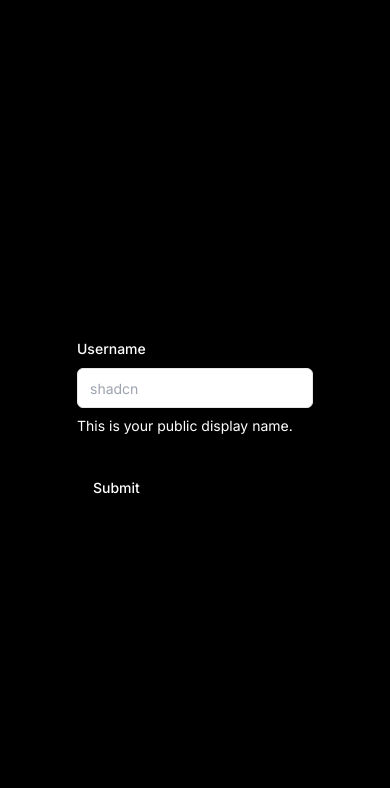
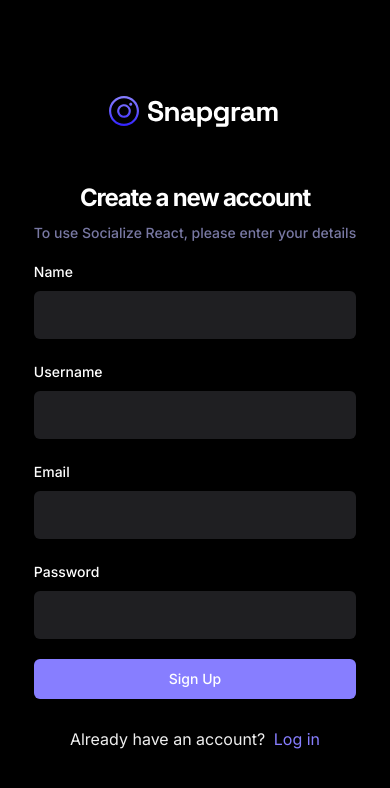
Before and after one commit to ahmedaosman-hub/socialize-react, a React (Vite) app: page /sign-up in a window 390 px wide. Shown: the top 788 px of the page. Built offline with nearby package versions, Linux system fonts and the light colour scheme.

Commit message:
Refactor SignUpForm component and add SignUpValidation schema

```diff
--- a/src/_auth/Forms/SignUpForm.tsx
+++ b/src/_auth/Forms/SignUpForm.tsx
@@ -12,31 +12,58 @@
   FormMessage,
 } from "@/components/ui/form";
 import { Input } from "@/components/ui/input";
-
-const formSchema = z.object({
-  username: z.string().min(2).max(50),
-});
+import { SignUpValidation } from "@/lib/validation";
+import Loader from "@/components/shared/Loader";
+import { Link } from "react-router-dom";
 
 const SignUpForm = () => {
+  const isLoading = false;
   // 1. Define your form.
-  const form = useForm<z.infer<typeof formSchema>>({
-    resolver: zodResolver(formSchema),
+  const form = useForm<z.infer<typeof SignUpValidation>>({
+    resolver: zodResolver(SignUpValidation),
     defaultValues: {
+      name: "",
       username: "",
+      email: "",
+      password: "",
     },
   });
 
   // 2. Define a submit handler.
-  function onSubmit(values: z.infer<typeof formSchema>) {
-    // Do something with the form values.
-    // ✅ This will be type-safe and validated.
-    console.log(values);
+  async function onSubmit(values: z.infer<typeof SignUpValidation>) {
+    // const newUser = await createUserAccount(values);
   }
 
   return (
-    <div>
-      <Form {...form}>
-        <form onSubmit={form.handleSubmit(onSubmit)} className="space-y-8">
+    <Form {...form}>
+      <div className="sm:w-420 flex-center flex-col">
+        <img src="/assets/images/logo.svg" alt="logo" className="mb-8" />
+
+        <h2 className="h3-bold md:h2-bold pt-5 sm:pt-12">
+          Create a new account
+        </h2>
+        <p className="text-light-3 small-medium md:base-regular mt-2">
+          To use Socialize React, please enter your details
+        </p>
+        <form
+          onSubmit={form.handleSubmit(onSubmit)}
+          className="flex flex-col gap-5 w-full mt-4"
+        >
+          <FormField
+            control={form.control}
+            name="name"
+            render={({ field }) => (
+              <FormItem>
+                <FormLabel>Name</FormLabel>
+                <FormControl>
+                  <Input type="text" className="shad-input" {...field} />
+                </FormControl>
+
+                <FormMessage />
+              </FormItem>
+            )}
+          />
+
           <FormField
             control={form.control}
             name="username"
@@ -44,19 +71,66 @@
               <FormItem>
                 <FormLabel>Username</FormLabel>
                 <FormControl>
-                  <Input placeholder="shadcn" {...field} />
+                  <Input type="text" className="shad-input" {...field} />
                 </FormControl>
-                <FormDescription>
-                  This is your public display name.
-                </FormDescription>
+
                 <FormMessage />
               </FormItem>
             )}
           />
-          <Button type="submit">Submit</Button>
+
+          <FormField
+            control={form.control}
+            name="email"
+            render={({ field }) => (
+              <FormItem>
+                <FormLabel>Email</FormLabel>
+                <FormControl>
+                  <Input type="email" className="shad-input" {...field} />
+                </FormControl>
+
+                <FormMessage />
+              </FormItem>
+            )}
+          />
+
+          <FormField
+            control={form.control}
+            name="password"
+            render={({ field }) => (
+              <FormItem>
+                <FormLabel>Password</FormLabel>
+                <FormControl>
+                  <Input type="password" className="shad-input" {...field} />
+                </FormControl>
+
+                <FormMessage />
+              </FormItem>
+            )}
+          />
+          <Button type="submit" className="shad-button_primary">
+            {isLoading ? (
+              <div className="flex center gap-2">
+                <Loader />
+                Loading...
+              </div>
+            ) : (
+              "Sign Up"
+            )}
+          </Button>
+
+          <p className="text-small-regular text-light-2 text-center mt-2">
+            Already have an account?{" "}
+            <Link
+              to="/sign-in"
+              className="text-primary-500 text-small-semibold ml-1"
+            >
+              Log in
+            </Link>
+          </p>
         </form>
-      </Form>
-    </div>
+      </div>
+    </Form>
   );
 };
 
--- /dev/null
+++ b/src/components/shared/Loader.tsx
@@ -0,0 +1,11 @@
+import React from "react";
+
+const Loader = () => {
+  return (
+    <div className="flex-center w-full">
+      <img src="/assets/icons/loader.svg" alt="loader" width={24} height={24} />
+    </div>
+  );
+};
+
+export default Loader;
--- /dev/null
+++ b/src/lib/validation/index.ts
@@ -0,0 +1,12 @@
+import * as z from "zod";
+
+export const SignUpValidation = z.object({
+  name: z.string().min(2, { message: "Name must be more than two character" }),
+  username: z
+    .string()
+    .min(2, { message: "Username must be more than two character" }),
+  email: z.string().email(),
+  password: z
+    .string()
+    .min(8, { message: "Password must be at least 8 characters" }),
+});
```
